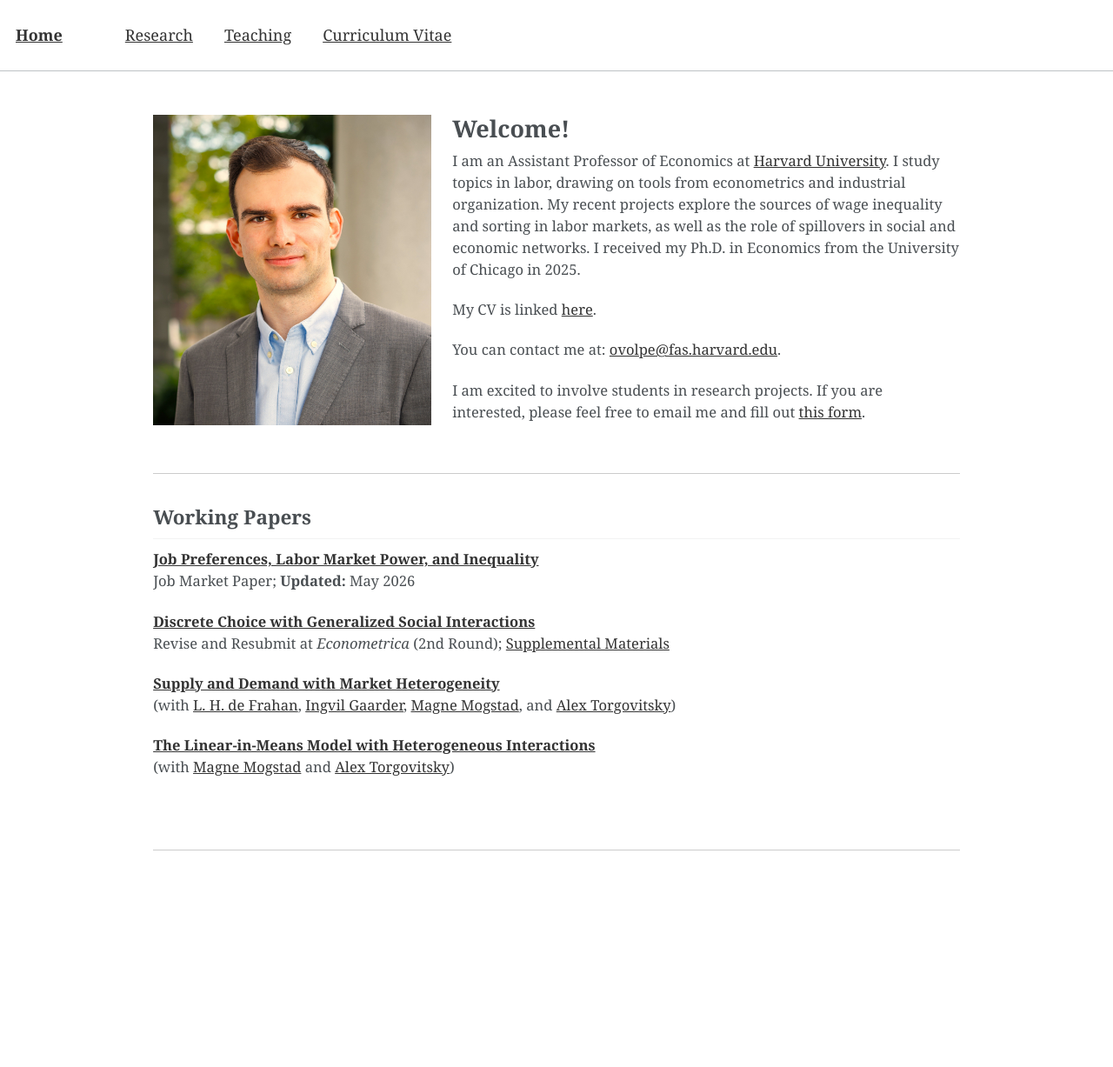
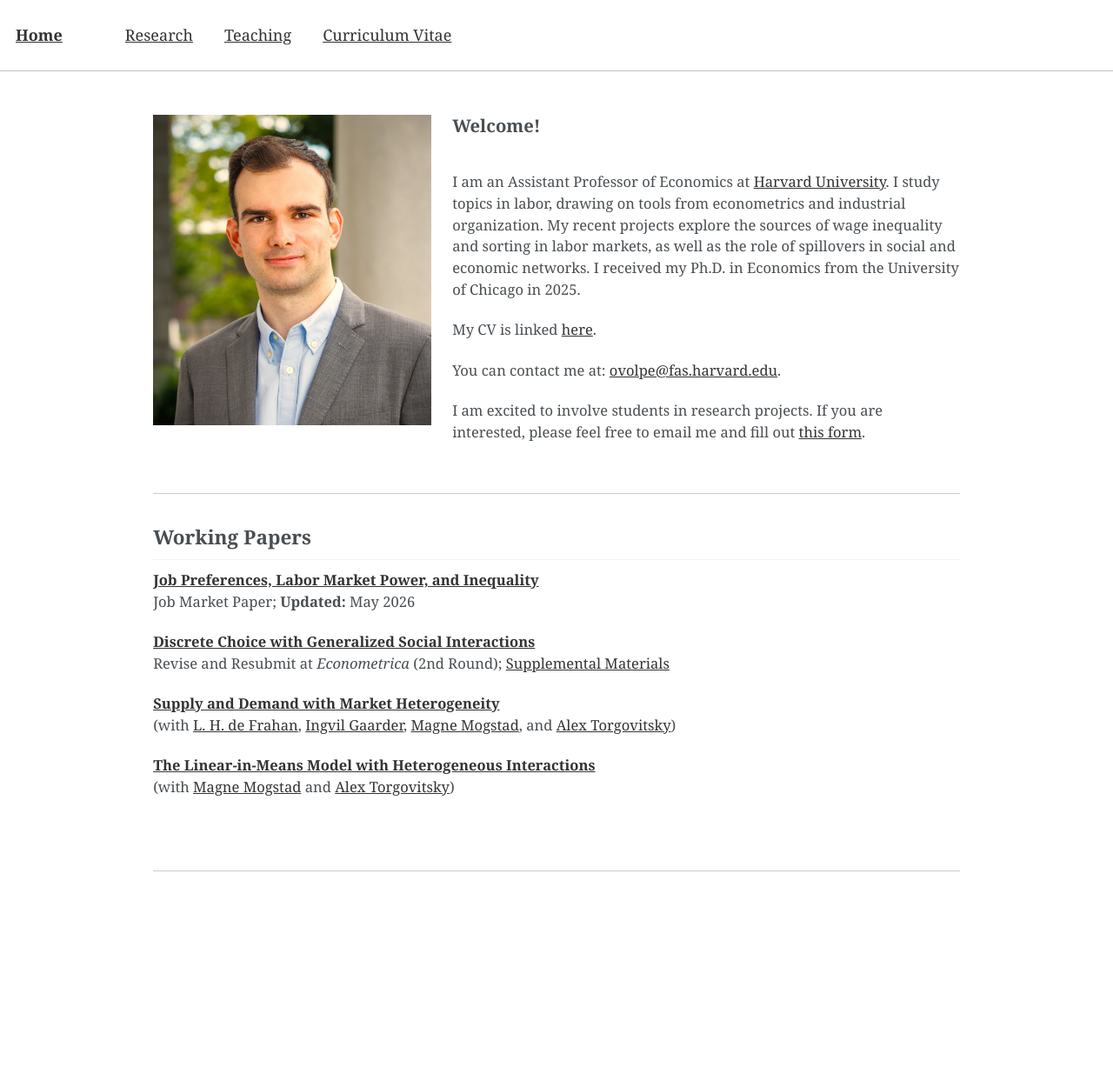
Before and after one commit to ovolpe/ovolpe.github.io, a Jekyll site: the page built from _pages/about.md, in a window 1280 px wide. Shown: the whole page at 87% size. Built offline with Jekyll 4.4.1, drawn with Linux system fonts in a browser that asks for light colours; before the commit the page ends 1203 px from its top, so only the background shows below that.

Commit message:
Change heading from h3 to h4 in about page

```diff
--- a/_pages/about.md
+++ b/_pages/about.md
@@ -11,7 +11,7 @@ redirect_from:
 <div class="profile-intro">
   <img class="profile-intro__image" src="/files/headshot.jpg" alt="Oscar Volpe">
   <div class="profile-intro__text">
-    <h3><span style="font-size: 1.5em;">Welcome!</span></h3>
+    <h4><span style="font-size: 1.5em;">Welcome!</span></h4>
 
     <p>I am an Assistant Professor of Economics at <a href="https://www.economics.harvard.edu">Harvard University</a>. I study topics in labor, drawing on tools from econometrics and industrial organization. My recent projects explore the sources of wage inequality and sorting in labor markets, as well as the role of spillovers in social and economic networks. I received my Ph.D. in Economics from the University of Chicago in 2025.</p>
 
```
